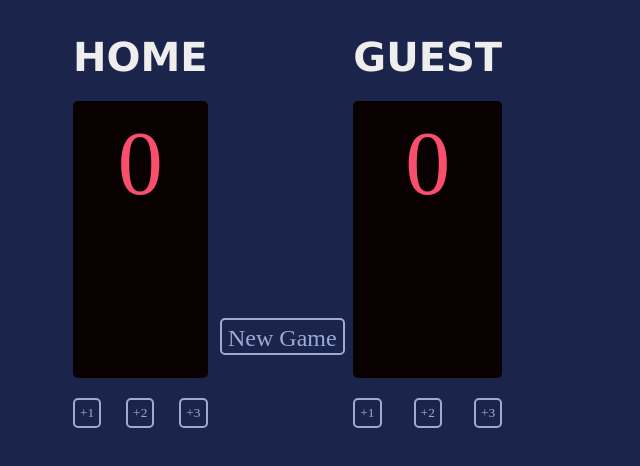
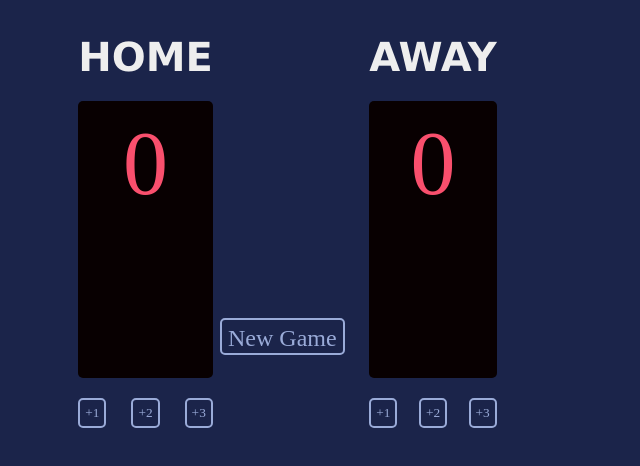
Before and after one commit to MHMDHISHAM17/SCORECARD, a website built with Vite: page index.html in a window 1280 px wide. Shown: the whole page, without its empty margins (0-640 px from the left). Built offline with nearby package versions, Linux system fonts and the light colour scheme; a web font is replaced by a local one.

Commit message:
update score header

```diff
--- a/index.html
+++ b/index.html
@@ -21,7 +21,7 @@
             </div>
         <div>
             <div>
-                <h3   class="hed">GUEST</h3>
+                <h3   class="hed">AWAY</h3>
                 <div  class="scr-bord">
                     <div id="guest-score" class="src-mark">0</div>
                 </div >
```
